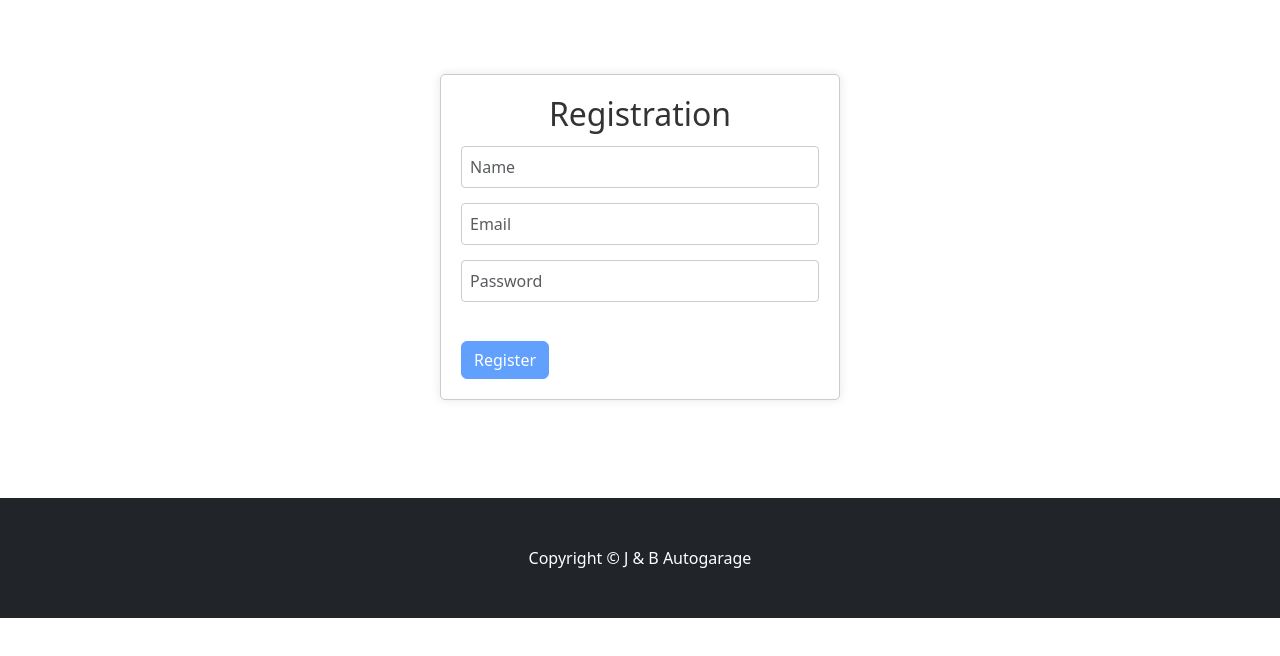
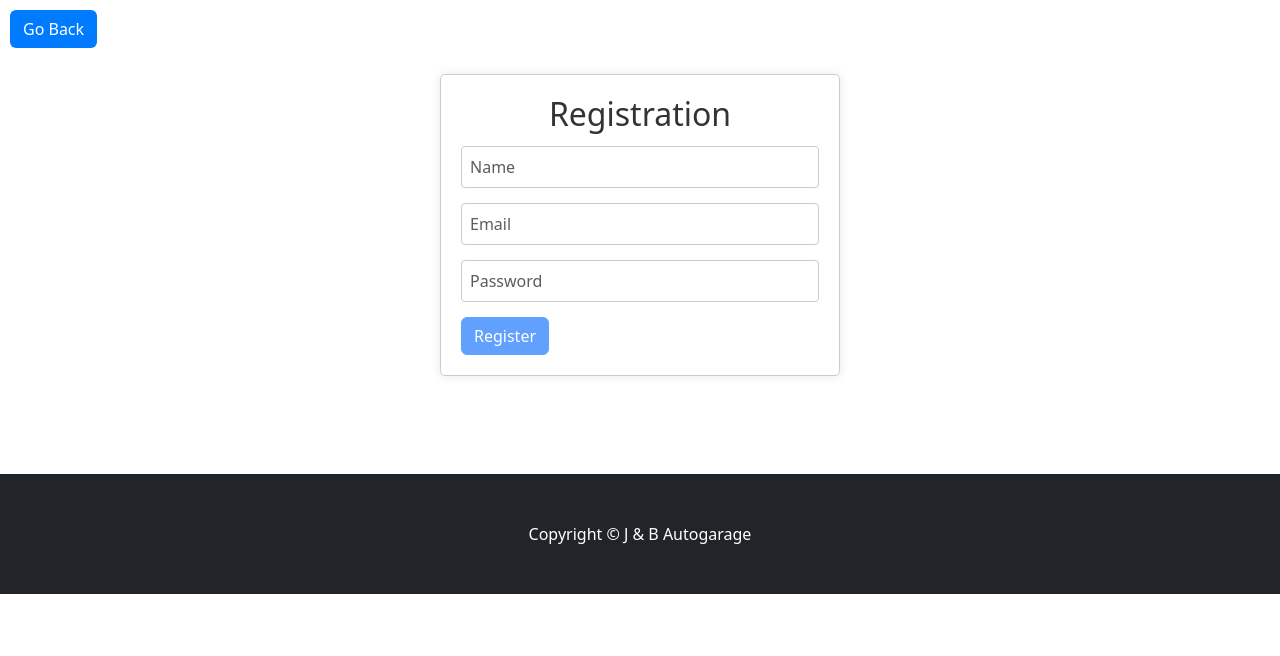
Before and after one commit to sharanmack/xcars, an Angular app: page /register in a window 1280 px wide. Shown: the top 656 px of the page. Built offline with nearby package versions, Linux system fonts and the light colour scheme.

Commit message:
card/intro/contact/registration//(fixed)

```diff
--- a/src/app/app.module.ts
+++ b/src/app/app.module.ts
@@ -55,6 +55,7 @@ import { UplodecarComponent } from './uplodecar/uplodecar.component';
     FormsModule,
     HttpClientModule
 
+
   ],
   providers: [],
   bootstrap: [AppComponent]
--- a/src/app/components/card/card.component.html
+++ b/src/app/components/card/card.component.html
@@ -12,21 +12,20 @@
             </div>
         </div>
 
-        <div *ngIf="showMoreInfo1" class="more-info-content ">
+        <div *ngIf="showMoreInfo1" class="more-info-content">
             <h3>SEDAN CARS</h3>
+            <p>Additional information about SEDAN CARS:</p>
 
-            <p>Additional information about SEDAN CARS:</p>
-            <div *ngIf="showMoreInfo1" class="more-info-content ">
-                <div class="image-container">
-                    <div class="image-wrapper text-center">
-                        <img src="https://th.bing.com/th/id/R.73bfda1d25e8bc9fb94ecec4bfe28662?rik=8MGh09SXvm81nQ&riu=http%3a%2f%2fimages.unsplash.com%2fphoto-1485291571150-772bcfc10da5%3fcrop%3dentropy%26cs%3dtinysrgb%26fit%3dmax%26fm%3djpg%26ixid%3dMnwxMjA3fDB8MXxhbGx8fHx8fHx8fHwxNjI5MzM1ODU3%26ixlib%3drb-1.2.1%26q%3d80%26w%3d1080&ehk=Txomurd8oxZ5kDJMIZR7eb57LCcFIbMGXShZX9q1DYM%3d&risl=&pid=ImgRaw&r=0" alt="Image 1" (click)="openModal('https://th.bing.com/th/id/R.73bfda1d25e8bc9fb94ecec4bfe28662?rik=8MGh09SXvm81nQ&riu=http%3a%2f%2fimages.unsplash.com%2fphoto-1485291571150-772bcfc10da5%3fcrop%3dentropy%26cs%3dtinysrgb%26fit%3dmax%26fm%3djpg%26ixid%3dMnwxMjA3fDB8MXxhbGx8fHx8fHx8fHwxNjI5MzM1ODU3%26ixlib%3drb-1.2.1%26q%3d80%26w%3d1080&ehk=Txomurd8oxZ5kDJMIZR7eb57LCcFIbMGXShZX9q1DYM%3d&risl=&pid=ImgRaw&r=0', 'Image 1')">
-                        <img src="https://img3.goodfon.com/wallpaper/nbig/a/79/avto-mercedes-benz-brabus-v12.jpg" alt="Image 3" (click)="openModal('https://img3.goodfon.com/wallpaper/nbig/a/79/avto-mercedes-benz-brabus-v12.jpg', 'Image 3')" id="myImg2">
-                        <img src="https://tse1.mm.bing.net/th/id/OIP.b98DWH5PUYo8mezgs3dSOQHaEu?pid=ImgDet&w=1332&h=850&rs=1" alt="Image 4" (click)="openModal('https://tse1.mm.bing.net/th/id/OIP.b98DWH5PUYo8mezgs3dSOQHaEu?pid=ImgDet&w=1332&h=850&rs=1', 'Image 4')" id="myImg3">
-                    </div>
+            <div class="image-container">
+                <div class="image-wrapper text-center">
+                    <img src="https://th.bing.com/th/id/R.73bfda1d25e8bc9fb94ecec4bfe28662?rik=8MGh09SXvm81nQ&riu=http%3a%2f%2fimages.unsplash.com%2fphoto-1485291571150-772bcfc10da5%3fcrop%3dentropy%26cs%3dtinysrgb%26fit%3dmax%26fm%3djpg%26ixid%3dMnwxMjA3fDB8MXxhbGx8fHx8fHx8fHwxNjI5MzM1ODU3%26ixlib%3drb-1.2.1%26q%3d80%26w%3d1080&ehk=Txomurd8oxZ5kDJMIZR7eb57LCcFIbMGXShZX9q1DYM%3d&risl=&pid=ImgRaw&r=0" alt="Image 1" (click)="openModal('https://th.bing.com/th/id/R.73bfda1d25e8bc9fb94ecec4bfe28662?rik=8MGh09SXvm81nQ&riu=http%3a%2f%2fimages.unsplash.com%2fphoto-1485291571150-772bcfc10da5%3fcrop%3dentropy%26cs%3dtinysrgb%26fit%3dmax%26fm%3djpg%26ixid%3dMnwxMjA3fDB8MXxhbGx8fHx8fHx8fHwxNjI5MzM1ODU3%26ixlib%3drb-1.2.1%26q%3d80%26w%3d1080&ehk=Txomurd8oxZ5kDJMIZR7eb57LCcFIbMGXShZX9q1DYM%3d&risl=&pid=ImgRaw&r=0', 'Image 1')">
+                    <img src="https://img3.goodfon.com/wallpaper/nbig/a/79/avto-mercedes-benz-brabus-v12.jpg" alt="Image 3" (click)="openModal('https://img3.goodfon.com/wallpaper/nbig/a/79/avto-mercedes-benz-brabus-v12.jpg', 'Image 3')" id="myImg2">
+                    <img src="https://tse1.mm.bing.net/th/id/OIP.b98DWH5PUYo8mezgs3dSOQHaEu?pid=ImgDet&w=1332&h=850&rs=1" alt="Image 4" (click)="openModal('https://tse1.mm.bing.net/th/id/OIP.b98DWH5PUYo8mezgs3dSOQHaEu?pid=ImgDet&w=1332&h=850&rs=1', 'Image 4')" id="myImg3">
                 </div>
             </div>
         </div>
     </div>
+
 
     <div class="col-md-4 mb-5">
         <div class="card h-1">
--- a/src/app/components/intro/intro.component.css
+++ b/src/app/components/intro/intro.component.css
@@ -0,0 +1,5 @@
+img {
+    width: 100%;
+    height: 300px;
+    object-fit: cover;
+  }
--- a/src/app/components/intro/intro.component.ts
+++ b/src/app/components/intro/intro.component.ts
@@ -4,6 +4,8 @@ import { Component } from '@angular/core';
   selector: 'app-intro',
   templateUrl: './intro.component.html',
   styleUrls: ['./intro.component.css']
+
+
 })
 export class IntroComponent {
   images: string[] = [
--- a/src/app/contact/contact.component.html
+++ b/src/app/contact/contact.component.html
@@ -12,26 +12,36 @@
       <form class="mt-3" (ngSubmit)="onSubmit()" #contactForm="ngForm">
         <div class="mb-3">
           <label for="Name" class="form-label">Name</label>
-          <input type="text" class="form-control" id="Name" placeholder="Enter your name" name="Name" ngModel required>
+          <input type="text" class="form-control" id="Name" placeholder="Enter your name" name="Name" [(ngModel)]="formData.Name" required>
+          <div *ngIf="contactForm.controls['Name']?.invalid && contactForm.controls['Name']?.touched" class="text-danger">
+            Name is required.
+          </div>
         </div>
 
         <div class="mb-3">
           <label for="Phone" class="form-label">Phone</label>
-          <input type="text" class="form-control" id="Phone" placeholder="Enter your phone number" name="Phone" ngModel required>
+          <input type="text" class="form-control" id="Phone" placeholder="Enter your phone number" name="Phone" [(ngModel)]="formData.Phone" required>
+          <div *ngIf="contactForm.controls['Phone']?.invalid && contactForm.controls['Phone']?.touched" class="text-danger">
+            Phone is required.
+          </div>
         </div>
 
         <div class="mb-3">
           <label for="Email" class="form-label">Email</label>
-          <input type="email" class="form-control" id="Email" placeholder="Enter your email" name="Email" ngModel required>
+          <input type="email" class="form-control" id="Email" placeholder="Enter your email" name="Email" [(ngModel)]="formData.Email" required>
+          <div *ngIf="contactForm.controls['Email']?.invalid && contactForm.controls['Email']?.touched" class="text-danger">
+            Valid email is required.
+          </div>
         </div>
 
         <div class="mb-3">
           <label for="MESSAGE" class="form-label">How can I help you?</label>
-          <textarea class="form-control" id="MESSAGE" rows="3" placeholder="Type your message here" ngModel></textarea>
+          <textarea class="form-control" id="MESSAGE" rows="3" placeholder="Type your message here" name="Message" [(ngModel)]="formData.Message"></textarea>
         </div>
 
-        <button type="submit" class="btn btn-primary mt-2">Submit</button>
+        <button type="submit" class="btn btn-primary mt-2" [disabled]="contactForm.invalid">Submit</button>
       </form>
+
 
       <div class="d-flex justify-content-center align-items-center mt-4" id="icon-container">
 
--- a/src/app/contact/contact.component.ts
+++ b/src/app/contact/contact.component.ts
@@ -49,6 +49,11 @@ import { Component } from '@angular/core';
   styleUrls: ['./contact.component.css']
 })
 export class ContactComponent {
+  formData: any = {}; // Define formData object
+
+
+
+
 
   onSubmit() {
 
@@ -59,7 +64,7 @@ export class ContactComponent {
 
     const messageBody = `Name: ${userName}\nPhone: ${phone}\nEmail: ${email}`;
 
-
+    console.log('Form submitted:', this.formData);
     const isSubmissionSuccessful = true;
 
     if (isSubmissionSuccessful) {
--- a/src/app/gallery/gallery.component.html
+++ b/src/app/gallery/gallery.component.html
@@ -39,6 +39,9 @@
           <img src="https://www.hdwallpapers.in/download/mansory_ferrari_296_gtb_2023_car_4k_5k_hd_cars-HD.jpg" class="img-fluid rounded mb-4 mb-lg-0 full-page-image" alt="...">
 
         </div>
+
+
+
         <div class="carousel-caption d-none d-md-block">
           <h5>Ferrari</h5>
 
--- a/src/app/register/register.component.css
+++ b/src/app/register/register.component.css
@@ -105,3 +105,22 @@
     }
 
   }
+
+
+
+
+  .custom-go-back-btn {
+    background-color: #007bff;
+    color: #ffffff;
+
+  }
+
+  .page-container {
+    position: relative;
+  }
+
+  .go-back-button {
+    position: fixed;
+    top: 10px;
+    left: 10px;
+  }
--- a/src/app/register/register.component.html
+++ b/src/app/register/register.component.html
@@ -1,3 +1,4 @@
+<div class="page-container">
   <div class="registration-container">
 
     <h2>Registration</h2>
@@ -6,8 +7,7 @@
 
       <div class="box">
 
-
-        <div class="pass" >
+        <div class="pass">
           <input
             type="text"
             id="inp"
@@ -35,13 +35,13 @@
             required
             class="form-control"
             [ngClass]="{'is-invalid': phone.touched && phone.invalid}"
-
           >
         </div>
         <div class="alert alert-danger custom-error" *ngIf="phone.touched && phone.invalid" id="err">
           Email id is required
         </div>
-              <div class="pass" >
+
+        <div class="pass">
           <input
             type="password"
             id="inp"
@@ -58,9 +58,8 @@
           Password is required
         </div>
 
-        <br>
-        <div class ="button" >
-            <button class="btn btn-primary" type="submit" [disabled]="f.invalid"  id="butt">  Register   </button>
+        <div class="button">
+          <button class="btn btn-primary" type="submit" [disabled]="f.invalid" id="butt">Register</button>
         </div>
 
       </div>
@@ -68,3 +67,9 @@
     </form>
 
   </div>
+
+  <div class="go-back-button">
+    <button class="btn custom-go-back-btn" type="button" (click)="goBack()">Go Back</button>
+  </div>
+
+</div>
--- a/src/app/register/register.component.ts
+++ b/src/app/register/register.component.ts
@@ -13,7 +13,9 @@ import { HttpClient } from '@angular/common/http';
 })
 
 export class RegisterComponent {
-
+  goBack(): void {
+    window.history.back();
+  }
   endpoint = '/register';
   domain: string;
   valid: boolean = true;
```
Lines whose indentation alone changed are shown as unchanged.
